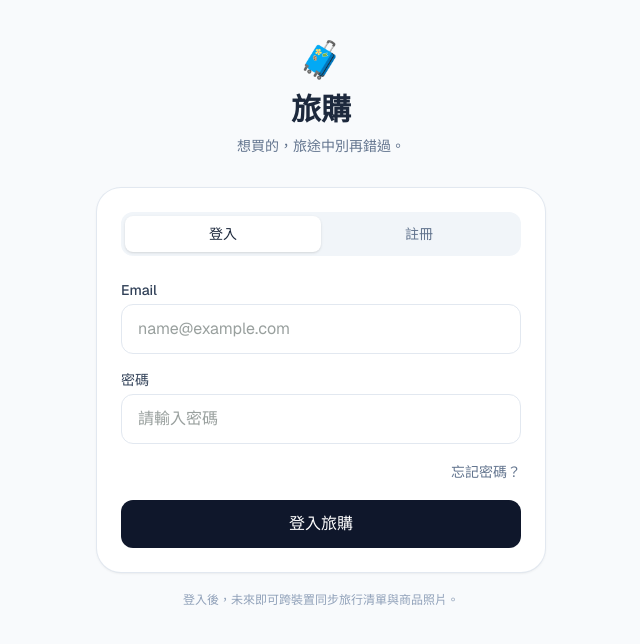
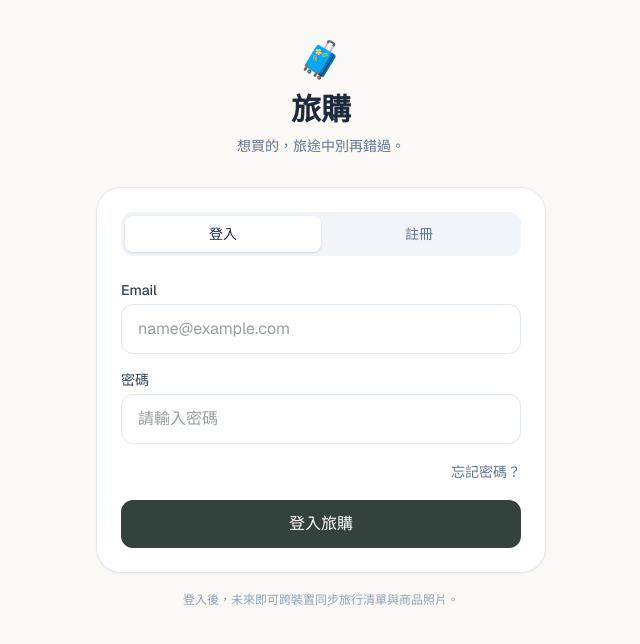
Before and after one commit to Linay-lab/souvenir-reminder, a Next.js app: page /login in a window 1280 px wide. Shown: the top 644 px of the page, without its empty margins (319-959 px from the left). Built offline with nearby package versions, Linux system fonts and the light colour scheme; no server answers.

Commit message:
Make beta sign-up redirect to beta origin and unify login colors

```diff
--- a/app/login/page.tsx
+++ b/app/login/page.tsx
@@ -30,7 +30,7 @@ export default function LoginPage() {
           email: email.trim(),
           password,
           options: {
-            emailRedirectTo: "https://souvenir-reminder.vercel.app/",
+            emailRedirectTo: `${window.location.origin}/dashboard-preview`,
           },
         });
 
@@ -79,7 +79,7 @@ export default function LoginPage() {
     setMessage("重設密碼信已寄出，請到信箱查看 📩");
   }
   return (
-    <main className="min-h-screen bg-[#f8fafc] px-4 py-10">
+    <main className="min-h-screen bg-[#FAF9F6] px-4 py-10 text-[#34423D]">
       <div className="mx-auto max-w-md">
         <div className="mb-8 text-center">
           <div className="text-4xl">🧳</div>
@@ -170,7 +170,7 @@ export default function LoginPage() {
               type="button"
               onClick={handleSubmit}
               disabled={loading}
-              className="w-full rounded-xl bg-slate-900 py-3 font-medium text-white disabled:opacity-50"
+              className="w-full rounded-xl bg-[#34423D] py-3 font-medium text-white disabled:opacity-50"
             >
               {loading
                 ? "處理中..."
```
